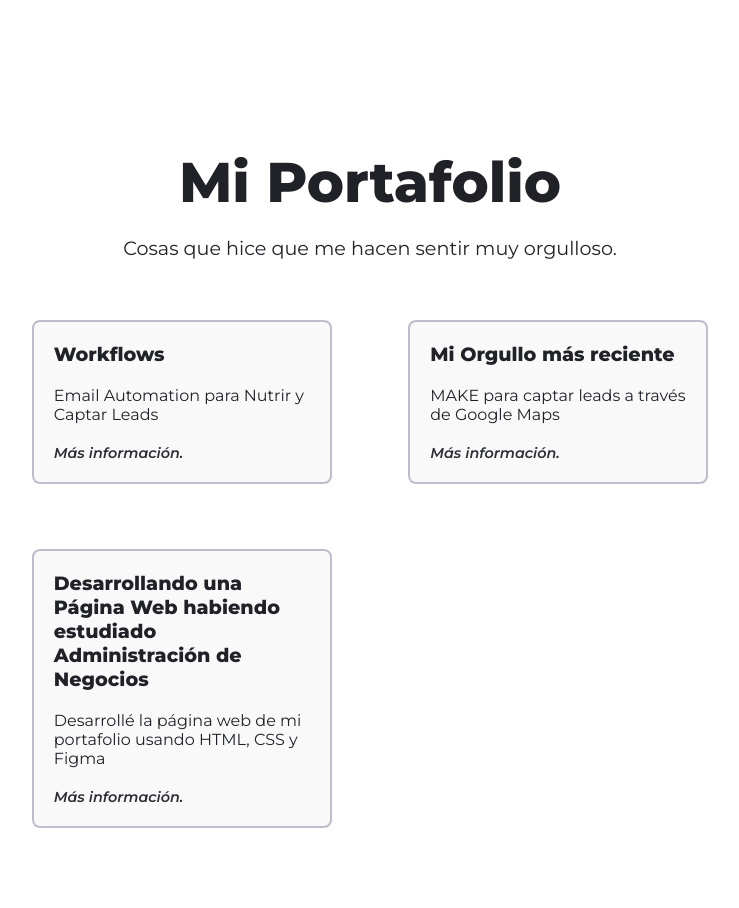
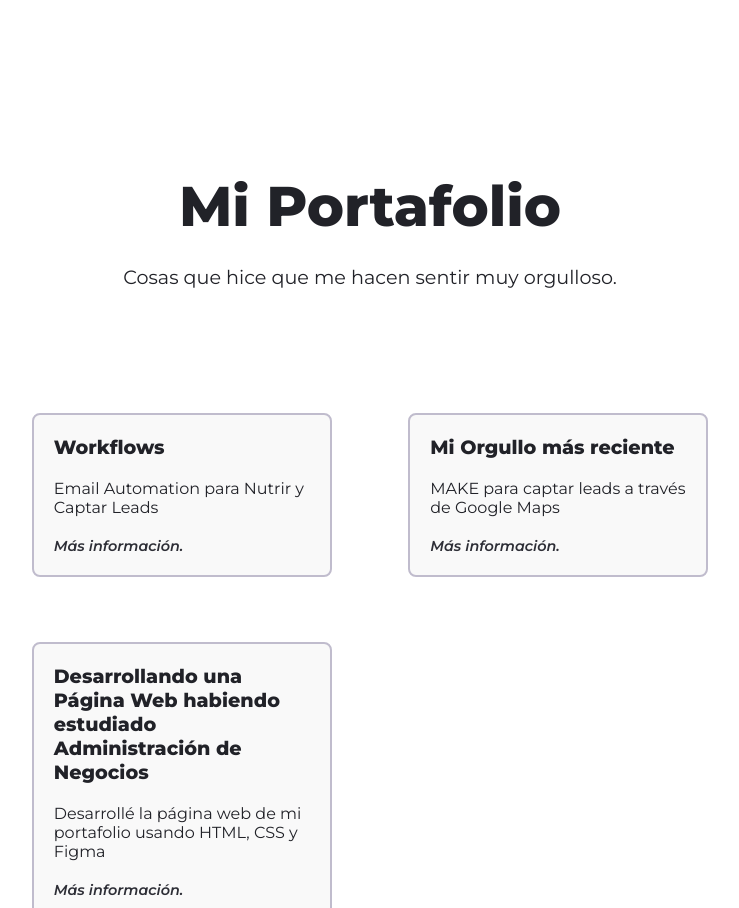
Before and after one commit to AlejandroHuerta01/personal-portfolio, a plain HTML site: page Portafolio-3/index.html in a window 1280 px wide. Shown: the part 2362-3270 px from the top of the page, without its empty margins (270-1009 px from the left). Drawn offline with Linux system fonts and the light colour scheme.

Commit message:
Update index.html

```diff
--- a/Portafolio-3/index.html
+++ b/Portafolio-3/index.html
@@ -128,7 +128,7 @@
             </div>
         </section>
         <section id="portafolio" class="portafolio">
-            </div class="portafolio__contenido">
+            <div class="portafolio__contenido">
                 <h2 class="portafolio__titulo">Mi Portafolio</h2>
                 <p class="portafolio__texto">Cosas que hice que me hacen sentir muy orgulloso.</p>
             </div>
```
